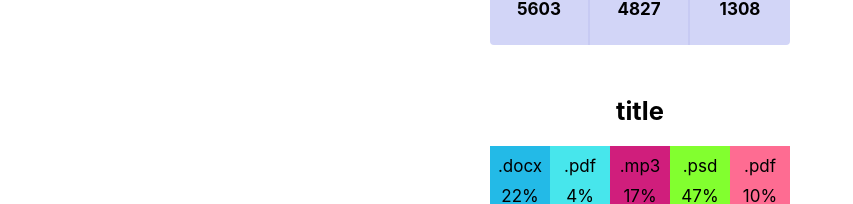
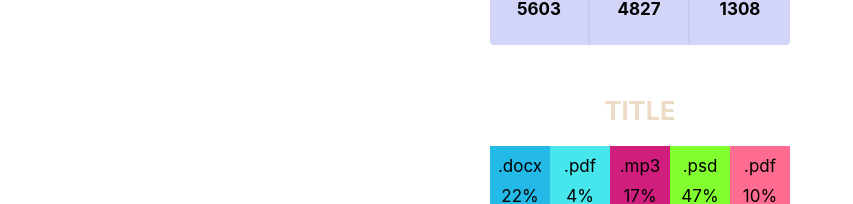
Before and after one commit to artipavl/goit-react-hw-01-components, a React (Create React App) app: page / in a window 1280 px wide. Shown: the part 325-529 px from the top of the page, without its empty margins (0-853 px from the left). Built offline with nearby package versions, Linux system fonts and the light colour scheme.

Commit message:
Update Statistics.module.css

```diff
--- a/src/components/statistics/Statistics.module.css
+++ b/src/components/statistics/Statistics.module.css
@@ -10,6 +10,8 @@
 .title {
   padding: 20px;
   text-align: center;
+  text-transform:uppercase;
+  color: rgb(236, 219, 197);
 }
 
 .statList {
```
